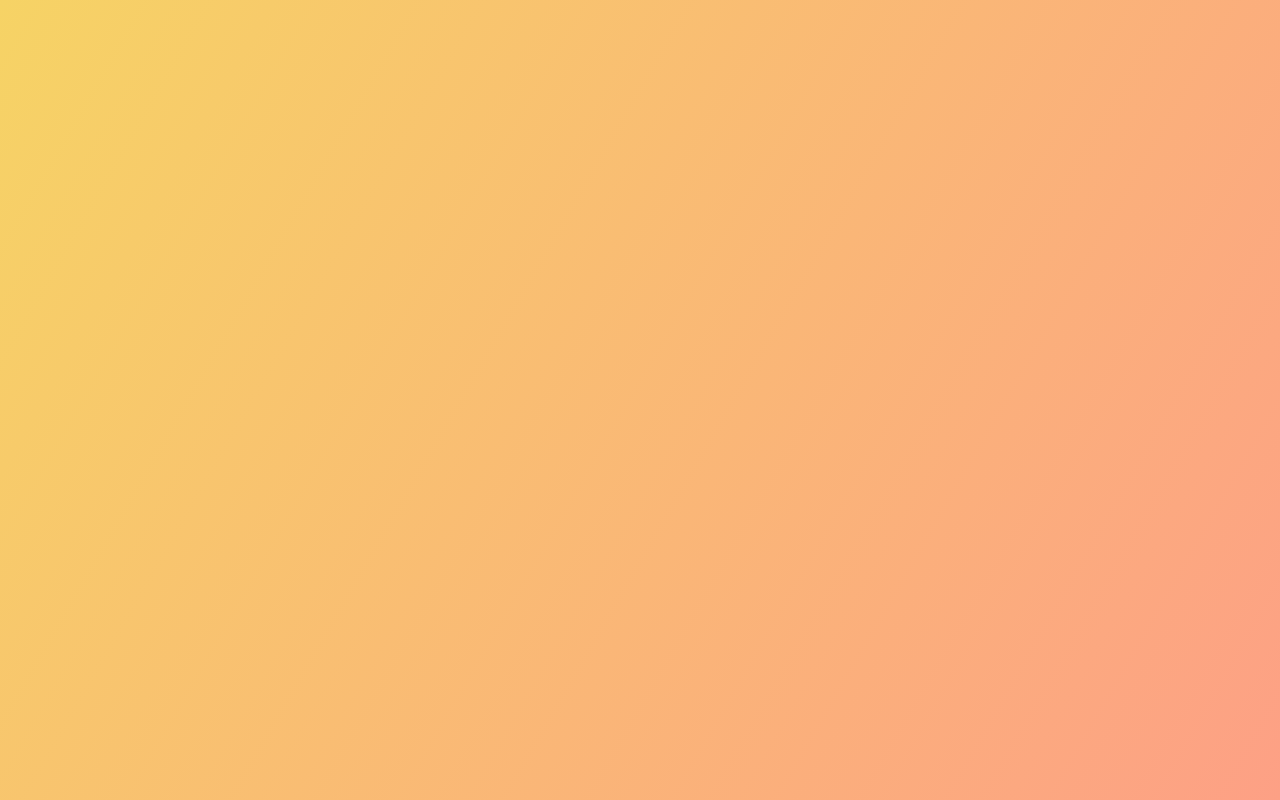
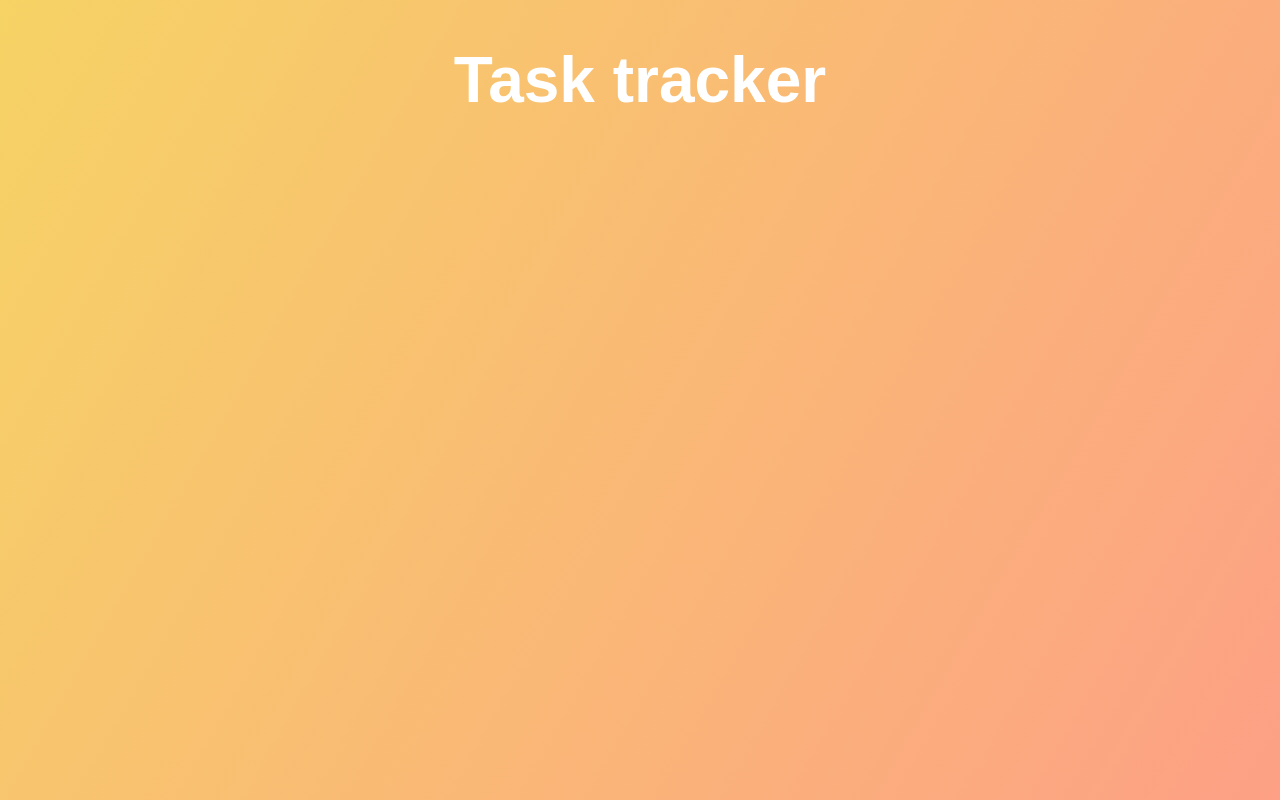
Before and after one commit to ch1n069/Task-tracker-React, a React (Create React App) app: page / in a window 1280 px wide. Built offline with nearby package versions, Linux system fonts and the light colour scheme.

Commit message:
made an import of react into the component

```diff
--- a/src/App.js
+++ b/src/App.js
@@ -2,7 +2,13 @@ import logo from "./logo.svg";
 import "./App.css";
 
 function App() {
-  return <div className="App"></div>;
+  return (
+    <div className="App">
+      <header>
+        <h1>Task tracker</h1>
+      </header>
+    </div>
+  );
 }
 
 export default App;
```
